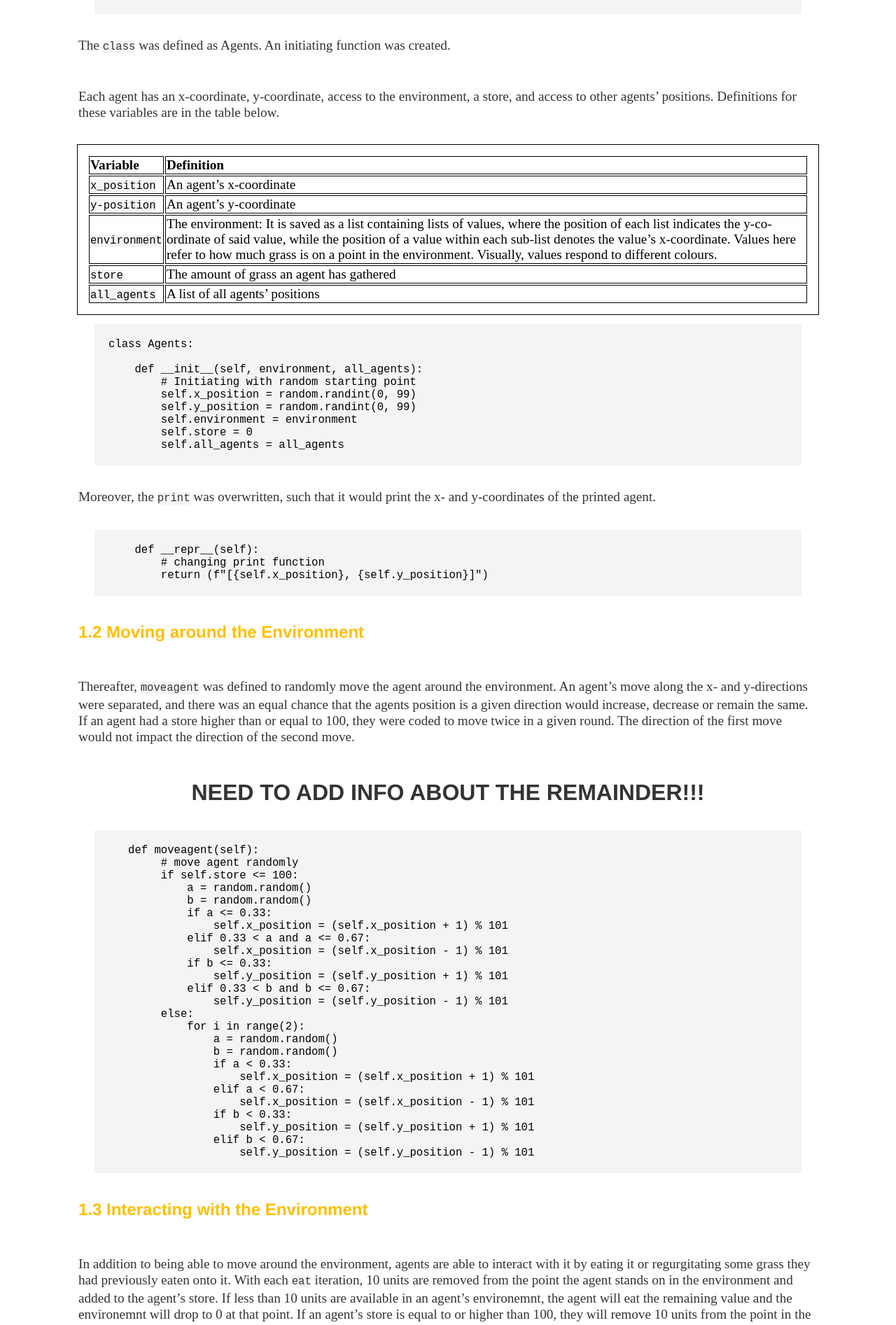
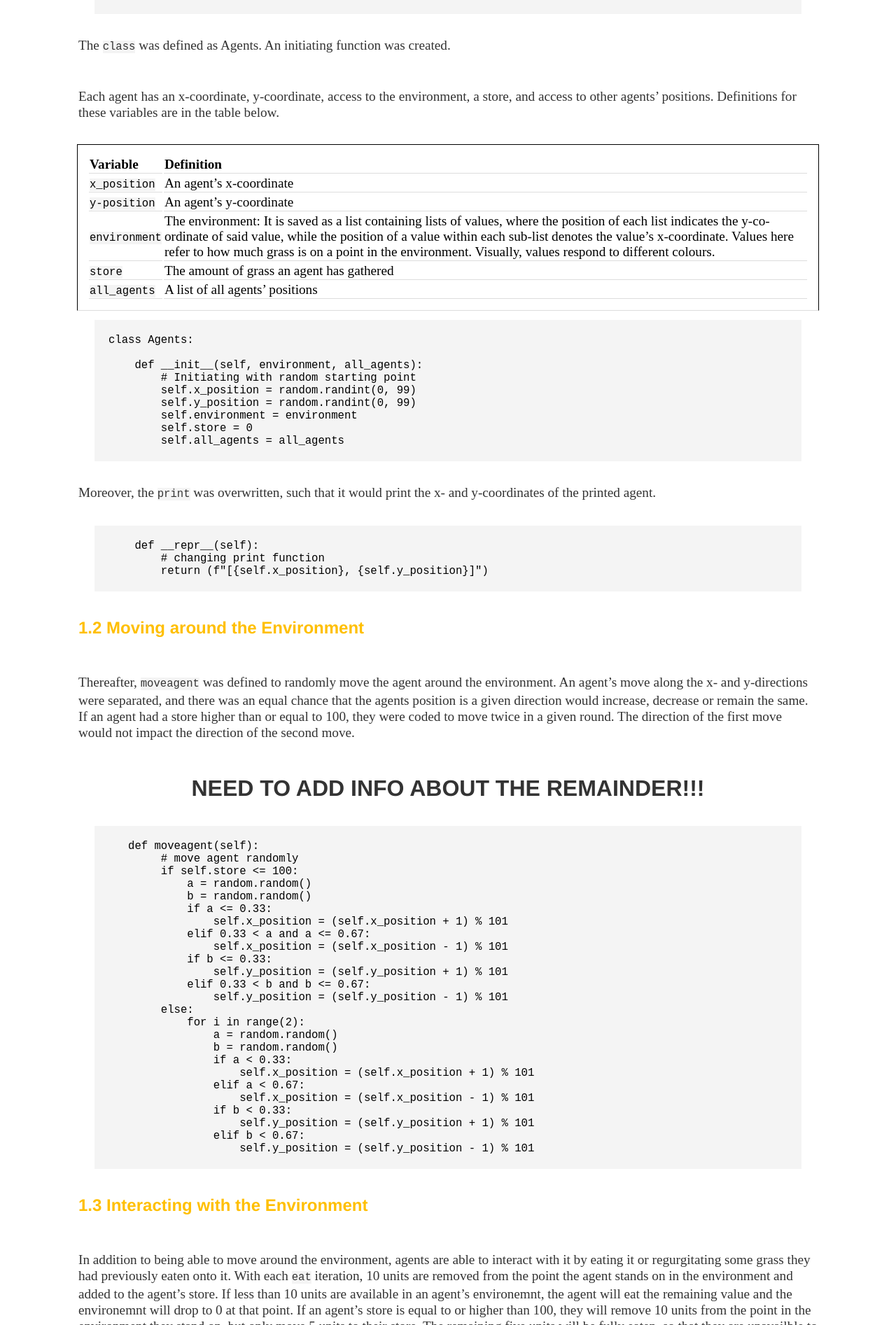
Before and after one commit to lena-kilian/lena-kilian.github.io, a Jekyll site: the page built from abm/index.md, in a window 1280 px wide. Shown: the part 756-2649 px from the top of the page at 70% size. Built offline with Jekyll 4.4.1, drawn with Linux system fonts in a browser that asks for light colours; our own code applies the rules of GitHub Pages for plain Markdown files.

Commit message:
Update main.css

```diff
--- a/css/main.css
+++ b/css/main.css
@@ -152,9 +152,9 @@ table {
 }
 
 table, th, td {
-    border: 1px solid black;
     padding: 14px
     vertical-align: center;
+    border-bottom: 1px solid #ddd;
 }
 
 footer {
```
